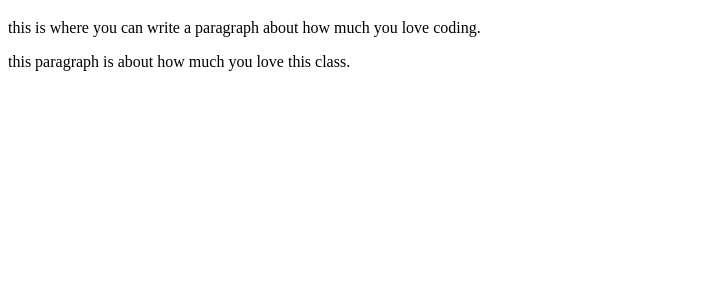
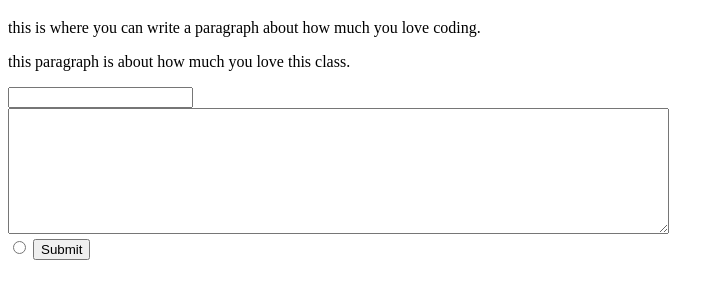
Before and after one commit to carlcorsini/gStripe-HTML, a plain HTML site: page index.html in a window 1280 px wide. Shown: the part 61-360 px from the top of the page, without its empty margins (0-724 px from the left). Drawn offline with Linux system fonts and the light colour scheme.

Commit message:
filled out form with inputs and submit button

```diff
--- a/index.html
+++ b/index.html
@@ -33,6 +33,19 @@
 
       <form>
         <!-- here we will populate our form with a few different inputs outlined in the README -->
+        <input type="text" name="input" value="">
+        <!-- <br> tags give a line break in order to add a new line to our form -->
+        <br>
+        <!-- notice the differnce between text area and text input -->
+        <textarea name="area" rows="8" cols="80"></textarea>
+        <br>
+        <input type="radio" name="radio" value="">
+        <!--
+          - the button will allow us to submit our form
+          - we'll add functionality to this form later in the class
+          - for now this is just an excercise in HTML structure
+        -->
+        <button type="submit" name="button">Submit</button>
       </form>
 
     </div>
```
